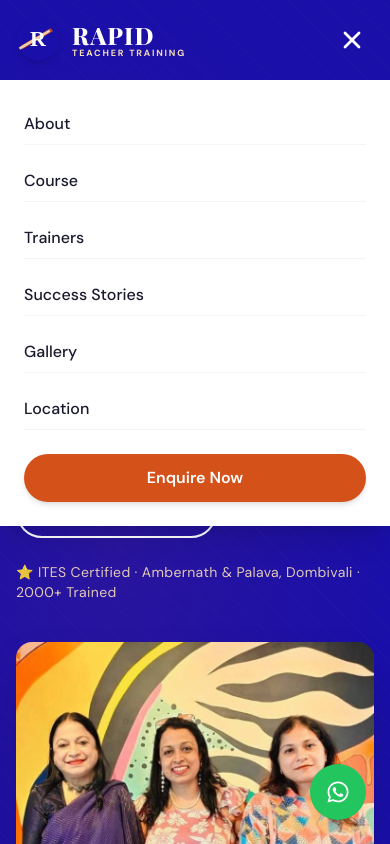
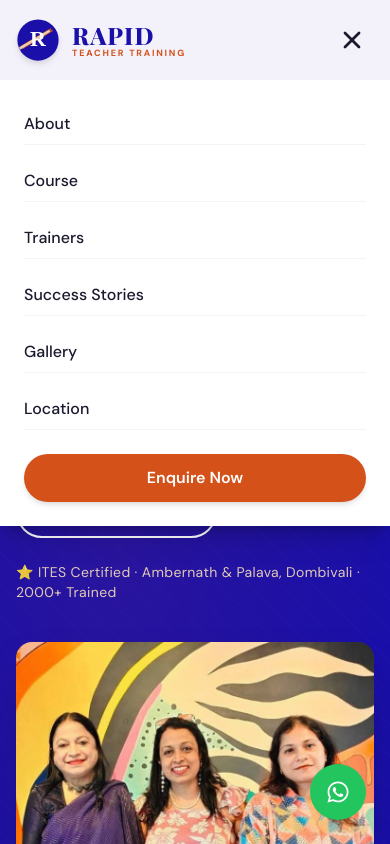
Before and after one commit to Aadityavarier/teacherstraining, a React (Vite) app: page / in a window 390 px wide. Both pictures are taken after a click on the button "Toggle menu". Shown: the top 844 px of the page. Built offline with nearby package versions, Linux system fonts and the light colour scheme.

Commit message:
updated mobile bug

```diff
--- a/src/components/Navbar.jsx
+++ b/src/components/Navbar.jsx
@@ -24,17 +24,21 @@ const Navbar = () => {
   }, []);
 
   const scrollToSection = (id) => {
-    setMobileOpen(false);
+    // Start scrolling immediately
     const el = document.getElementById(id);
     if (el) {
-      el.scrollIntoView({ behavior: 'smooth', block: 'start' });
+      const offset = 80; // height of navbar
+      const y = el.getBoundingClientRect().top + window.scrollY - offset;
+      window.scrollTo({ top: y, behavior: 'smooth' });
     }
+    // Close mobile menu
+    setMobileOpen(false);
   };
 
   return (
     <nav
-      className={`fixed top-0 left-0 w-full z-50 transition-all duration-300 ${
-        scrolled
+      className={`fixed top-0 left-0 w-full z-[100] transition-all duration-300 ${
+        scrolled || mobileOpen
           ? 'bg-white/95 backdrop-blur-md shadow-lg'
           : 'bg-transparent'
       }`}
@@ -43,7 +47,7 @@ const Navbar = () => {
         <div className="flex items-center justify-between h-20">
           <div
             className="flex items-center gap-3 cursor-pointer group"
-            onClick={() => window.scrollTo({ top: 0, behavior: 'smooth' })}
+            onClick={() => { window.scrollTo({ top: 0, behavior: 'smooth' }); setMobileOpen(false); }}
           >
             {/* Circular Brand Mark Icon */}
             <img
@@ -54,12 +58,12 @@ const Navbar = () => {
             {/* Dynamic Typography Branding */}
             <div className="flex flex-col">
               <span className={`font-playfair text-2xl font-black tracking-wider transition-colors duration-300 ${
-                scrolled ? 'text-primary' : 'text-white'
+                scrolled || mobileOpen ? 'text-primary' : 'text-white'
               }`}>
                 RAPID
               </span>
               <span className={`font-sans text-[9px] font-bold uppercase tracking-[0.2em] -mt-1 transition-colors duration-300 ${
-                scrolled ? 'text-accent' : 'text-cream'
+                scrolled || mobileOpen ? 'text-accent' : 'text-cream'
               }`}>
                 Teacher Training
               </span>
@@ -94,9 +98,9 @@ const Navbar = () => {
             aria-label="Toggle menu"
           >
             {mobileOpen ? (
-              <HiX className={`w-7 h-7 ${scrolled ? 'text-text-primary' : 'text-white'}`} />
+              <HiX className={`w-7 h-7 ${scrolled || mobileOpen ? 'text-text-primary' : 'text-white'}`} />
             ) : (
-              <HiMenu className={`w-7 h-7 ${scrolled ? 'text-text-primary' : 'text-white'}`} />
+              <HiMenu className={`w-7 h-7 ${scrolled || mobileOpen ? 'text-text-primary' : 'text-white'}`} />
             )}
           </button>
         </div>
```
